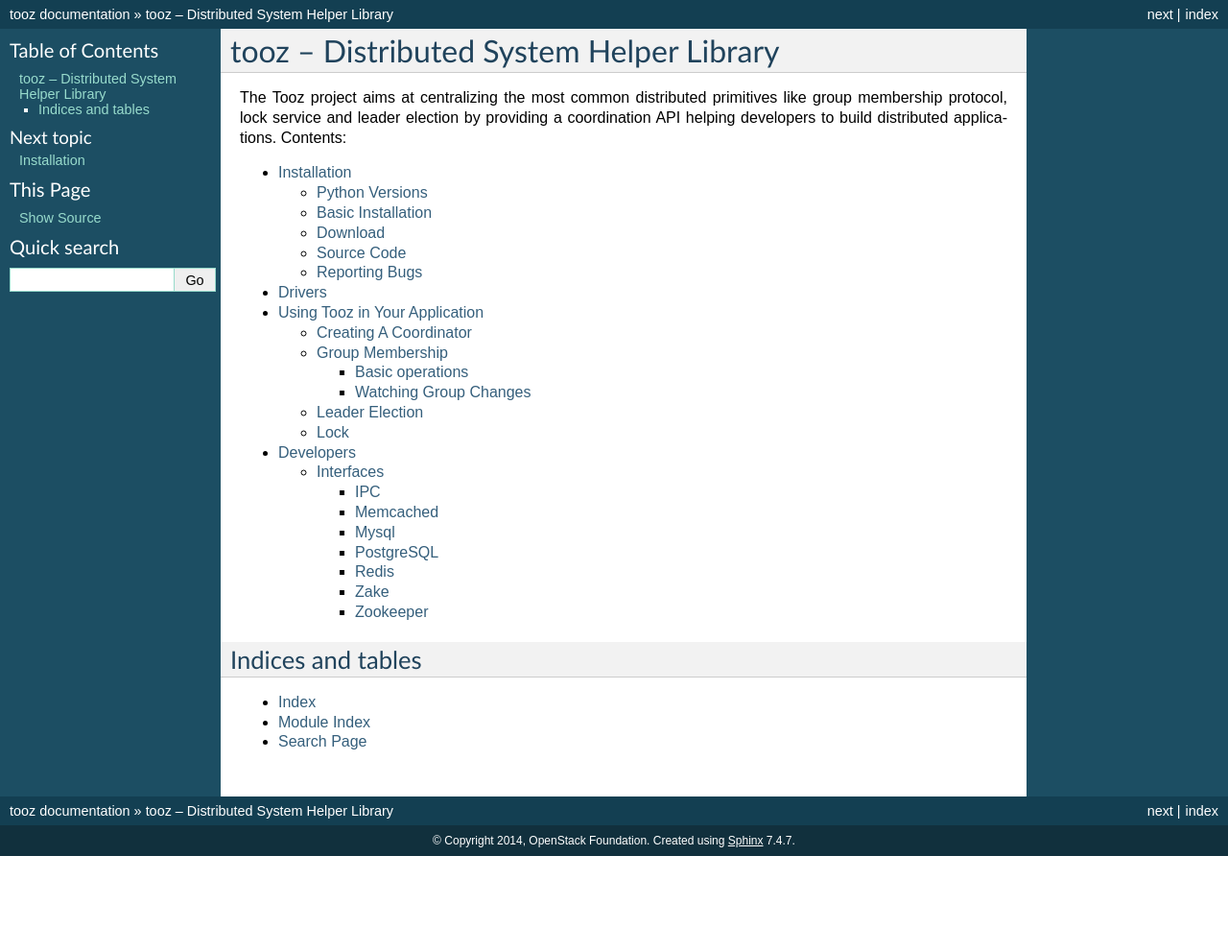
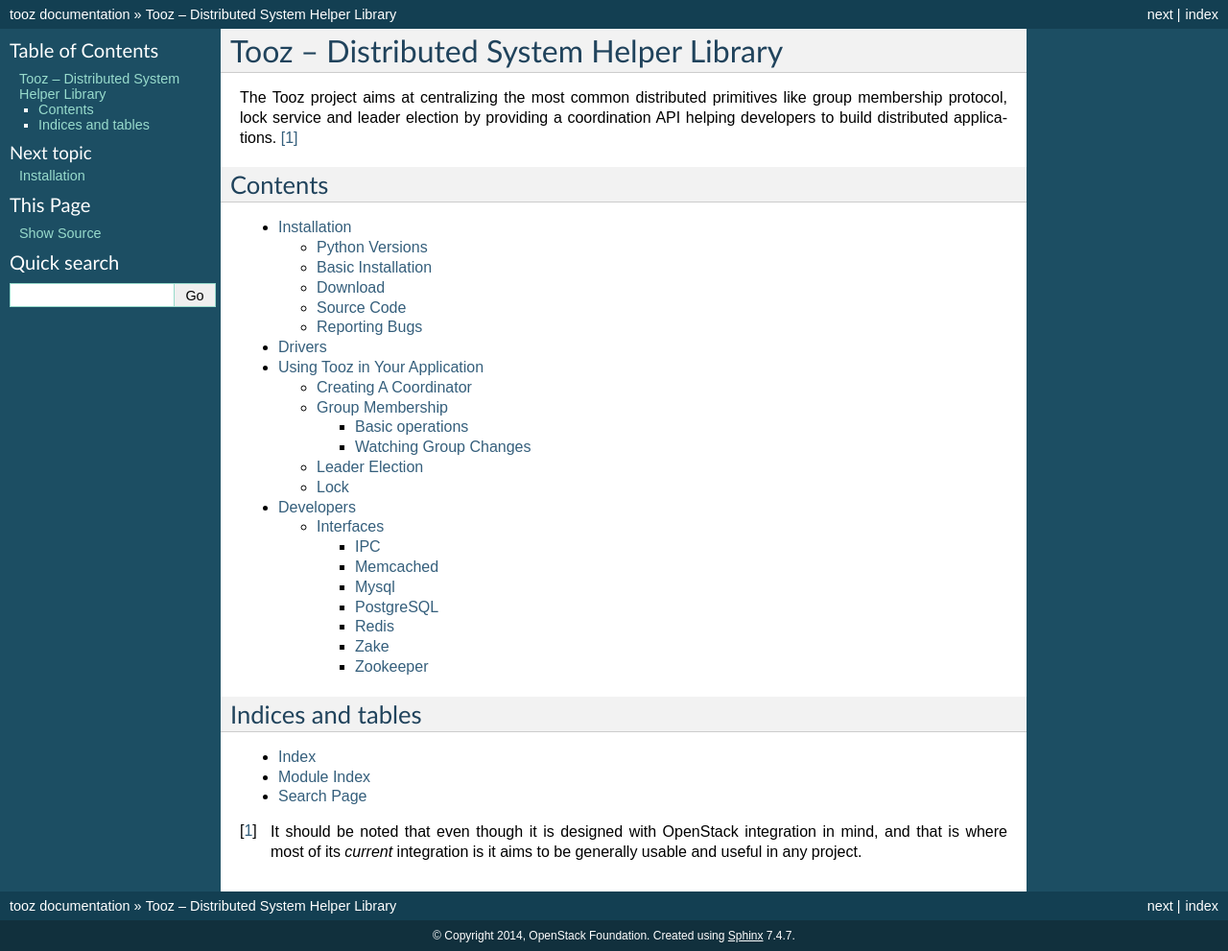
Before and after one commit to openstack/tooz, a Sphinx documentation site: the page built from doc/source/index.rst, in a window 1280 px wide. Shown: the whole page at 96% size. Built offline with Sphinx 7.4.7, drawn with Linux system fonts in a browser that asks for light colours; the version number could not be read and is left out; before the commit the page ends 900 px from its top, so only the background shows below that.

Commit message:
A few more documentation tweaks
- Capitalize tooz where appropriate.
- Adjust contents to be an actual header.
- Add a footnote that states tooz can be generally useful
  for anyone (and not just openstack projects); this was taken
  from taskflows similar footnote.

Change-Id: I9b4e0304483e2c7155f4d5107fd2967ed2c8d1a4

```diff
--- a/doc/source/index.rst
+++ b/doc/source/index.rst
@@ -1,11 +1,13 @@
 =============================================================
- tooz -- Distributed System Helper Library
+ Tooz -- Distributed System Helper Library
 =============================================================
 
 The Tooz project aims at centralizing the most common distributed primitives
 like group membership protocol, lock service and leader election by providing
-a coordination API helping developers to build distributed applications.
-Contents:
+a coordination API helping developers to build distributed applications. [#f1]_
+
+Contents
+========
 
 .. toctree::
    :glob:
@@ -21,3 +23,8 @@ Indices and tables
 * :ref:`genindex`
 * :ref:`modindex`
 * :ref:`search`
+
+.. [#f1] It should be noted that even though it is designed with OpenStack
+         integration in mind, and that is where most of its *current*
+         integration is it aims to be generally usable and useful in any
+         project.
--- a/doc/source/install.rst
+++ b/doc/source/install.rst
@@ -5,14 +5,14 @@ Installation
 Python Versions
 ===============
 
-tooz is tested under Python 2.7 and 3.4.
+Tooz is tested under Python 2.7 and 3.4.
 
 .. _install-basic:
 
 Basic Installation
 ==================
 
-tooz should be installed into the same site-packages area where
+Tooz should be installed into the same site-packages area where
 the application and extensions are installed (either a virtualenv or
 the global site-packages). You may need administrative privileges to
 do that.  The easiest way to install it is using pip_::
@@ -28,7 +28,7 @@ or::
 Download
 ========
 
-tooz releases are hosted on PyPI and can be downloaded from:
+Tooz releases are hosted on PyPI and can be downloaded from:
 http://pypi.python.org/pypi/tooz
 
 Source Code
```
